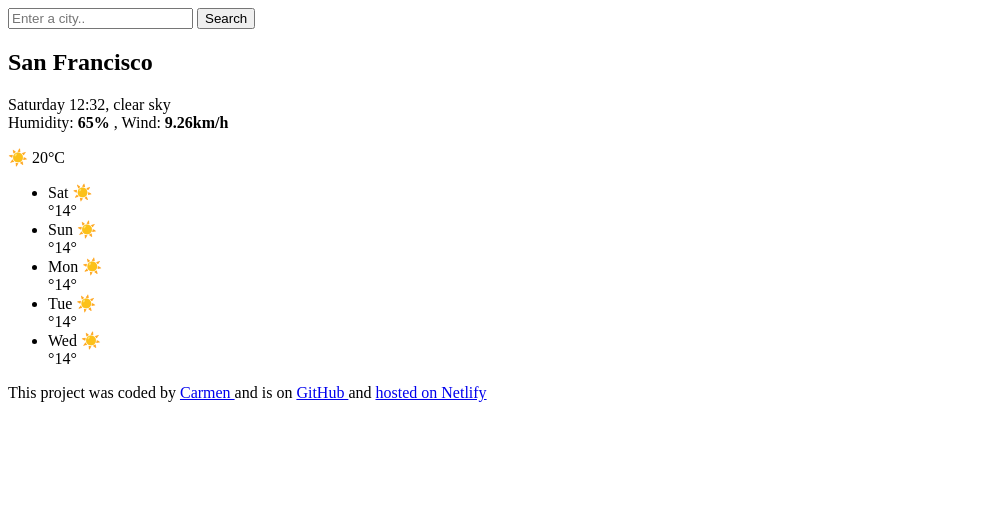
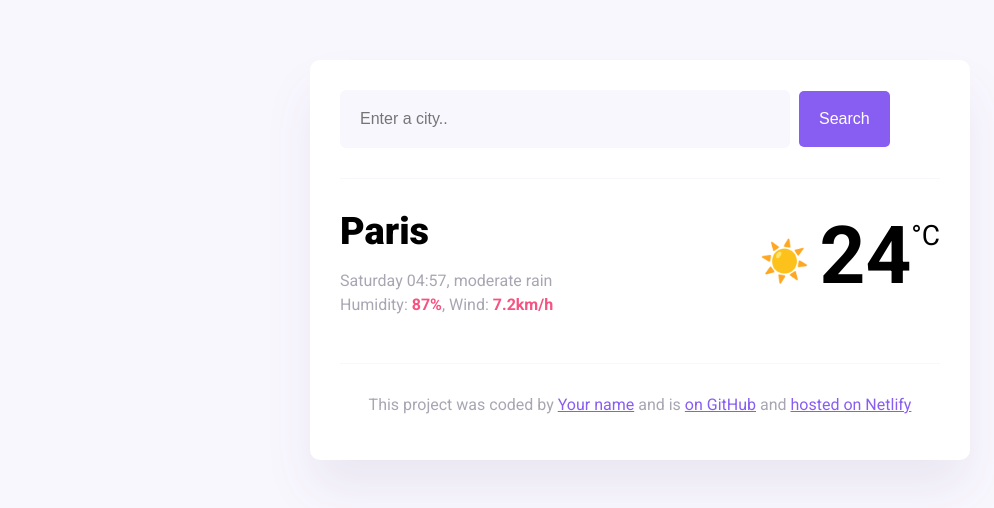
Before and after one commit to carmen-villamor/weather-app, a plain HTML site: page index.html in a window 1280 px wide. Shown: the whole page, without its empty margins (0-994 px from the left). Drawn offline with nearby package versions, Linux system fonts and the light colour scheme.

```diff
--- a/index.html
+++ b/index.html
@@ -3,62 +3,56 @@
   <head>
     <meta charset="UTF-8" />
     <meta name="viewport" content="width=device-width, initial-scale=1.0" />
-    <title>Project</title>
+    <link rel="preconnect" href="https://fonts.googleapis.com" />
+    <link rel="preconnect" href="https://fonts.gstatic.com" crossorigin />
+    <link
+      href="https://fonts.googleapis.com/css2?family=Roboto:ital,wght@0,100;0,400;0,500;0,700;0,900;1,100;1,300;1,400;1,500;1,700;1,900&display=swap"
+      rel="stylesheet"
+    />
+    <script src="https://cdn.jsdelivr.net/npm/axios@1.1.2/dist/axios.min.js"></script>
+    <link rel="stylesheet" href="src/styles.css" />
+    <title>My weather application</title>
   </head>
   <body>
+    <div class="weather-app">
       <header>
-      <form>
+        <form id="search-form">
           <input
             type="search"
             placeholder="Enter a city.."
-          name="city"
-          id="city"
             required
+            class="search-input"
+            id="search-input"
           />
-        <input type="submit" value="Search" />
+          <input type="submit" value="Search" class="search-button" />
         </form>
       </header>
-
       <main>
-      <section class="day-info">
-        <h1>San Francisco</h1>
-        <p>
-          Saturday 12:32, clear sky <br />
-          Humidity: <strong>65% </strong>, Wind: <strong>9.26km/h</strong>
+        <div class="current-weather">
+          <div>
+            <h1 class="current-city" id="current-city">Paris</h1>
+            <p class="current-details">
+              <span id="current-date"></span>, moderate rain <br />
+              Humidity: <strong>87%</strong>, Wind: <strong>7.2km/h</strong>
             </p>
-      </section>
-
-      <section class="day-temp">☀️ 20°C</section>
-
-      <section class="week-temp">
-        <ul>
-          <li>
-            Sat ☀️ <br />
-            °14°
-          </li>
-          <li>
-            Sun ☀️ <br />
-            °14°
-          </li>
-          <li>
-            Mon ☀️ <br />
-            °14°
-          </li>
-          <li>
-            Tue ☀️ <br />
-            °14°
-          </li>
-          <li>
-            Wed ☀️ <br />
-            °14°
-          </li>
-        </ul>
-      </section>
+          </div>
+          <div class="current-temperature">
+            <span class="current-temperature-icon">☀️</span
+            ><span class="current-temperature-value" id="current-temperature"
+              >24</span
+            ><span class="current-temperature-unit">°C</span>
+          </div>
+        </div>
       </main>
       <footer>
-      This project was coded by <a href="#" target="_blank"> Carmen </a> and is
-      on <a href="#" target="_blank"> GitHub </a> and
-      <a href="#" target="_blank"> hosted on Netlify</a>
+        <p>
+          This project was coded by
+          <a href="#" target="_blank">Your name</a> and is
+          <a href="#" target="_blank"> on GitHub</a> and
+          <a href="#" target="_blank">hosted on Netlify</a>
+        </p>
       </footer>
+    </div>
   </body>
+  <script src="src/index.js"></script>
 </html>
--- /dev/null
+++ b/src/index.js
@@ -0,0 +1,53 @@
+function displayTemperature(response) {
+  let temperatureElement = document.querySelector("#current-temperature");
+  let temperature = Math.round(response.data.temperature.current);
+  let cityElement = document.querySelector("#current-city");
+  cityElement.innerHTML = response.data.city;
+  temperatureElement.innerHTML = temperature;
+}
+
+function search(event) {
+  event.preventDefault();
+  let searchInputElement = document.querySelector("#search-input");
+  let city = searchInputElement.value;
+
+  let apiKey = "b2a5adcct04b33178913oc335f405433";
+  let apiUrl = `https://api.shecodes.io/weather/v1/current?query=${city}&key=${apiKey}&units=metric`;
+
+  axios.get(apiUrl).then(displayTemperature);
+}
+
+function formatDate(date) {
+  let minutes = date.getMinutes();
+  let hours = date.getHours();
+  let day = date.getDay();
+
+  if (minutes < 10) {
+    minutes = `0${minutes}`;
+  }
+
+  if (hours < 10) {
+    hours = `0${hours}`;
+  }
+
+  let days = [
+    "Sunday",
+    "Monday",
+    "Tuesday",
+    "Wednesday",
+    "Thursday",
+    "Friday",
+    "Saturday",
+  ];
+
+  let formattedDay = days[day];
+  return `${formattedDay} ${hours}:${minutes}`;
+}
+
+let searchForm = document.querySelector("#search-form");
+searchForm.addEventListener("submit", search);
+
+let currentDateELement = document.querySelector("#current-date");
+let currentDate = new Date();
+
+currentDateELement.innerHTML = formatDate(currentDate);
--- /dev/null
+++ b/src/styles.css
@@ -0,0 +1,98 @@
+body {
+  background: #f9f7fe;
+  font-family: "Roboto", sans-serif;
+}
+
+a {
+  color: #885df1;
+}
+
+.weather-app {
+  background: white;
+  max-width: 600px;
+  margin: 60px auto;
+  padding: 30px;
+  border-radius: 10px;
+  box-shadow: 0 30px 50px rgba(65, 50, 100, 0.08);
+}
+
+header {
+  border-bottom: 1px solid #f9f7fe;
+  padding-bottom: 30px;
+}
+
+.search-input {
+  background-color: #f9f7fe;
+  border: none;
+  color: rgba(39, 33, 66, 0.4);
+  font-size: 16px;
+  padding: 20px;
+  width: 75%;
+  border-radius: 6px;
+}
+
+.search-button {
+  margin-left: 5px;
+  font-size: 16px;
+  background-color: #885df1;
+  color: white;
+  border: none;
+  padding: 20px;
+  line-height: 1;
+  border-radius: 5px;
+}
+
+main {
+  padding: 30px 0;
+}
+
+.current-temperature {
+  font-size: 48px;
+}
+
+.current-weather {
+  display: flex;
+  justify-content: space-between;
+}
+
+.current-city {
+  font-size: 38px;
+  font-weight: 900;
+  margin: 0;
+}
+.current-details {
+  color: rgba(39, 33, 66, 0.4);
+  font-size: 16px;
+  font-weight: 400;
+  line-height: 24px;
+}
+
+.current-details strong {
+  color: #f65282;
+}
+
+.current-temperature-icon {
+  position: relative;
+  top: -8px;
+  font-size: 40px;
+  margin-right: 10px;
+}
+
+.current-temperature-value {
+  font-size: 80px;
+  font-weight: bold;
+}
+
+.current-temperature-unit {
+  font-size: 28px;
+  position: relative;
+  top: -38px;
+}
+
+footer {
+  border-top: 1px solid #f9f7fe;
+  text-align: center;
+  padding-top: 15px;
+
+  color: rgba(39, 33, 66, 0.4);
+}
```
Lines whose indentation alone changed are shown as unchanged.
